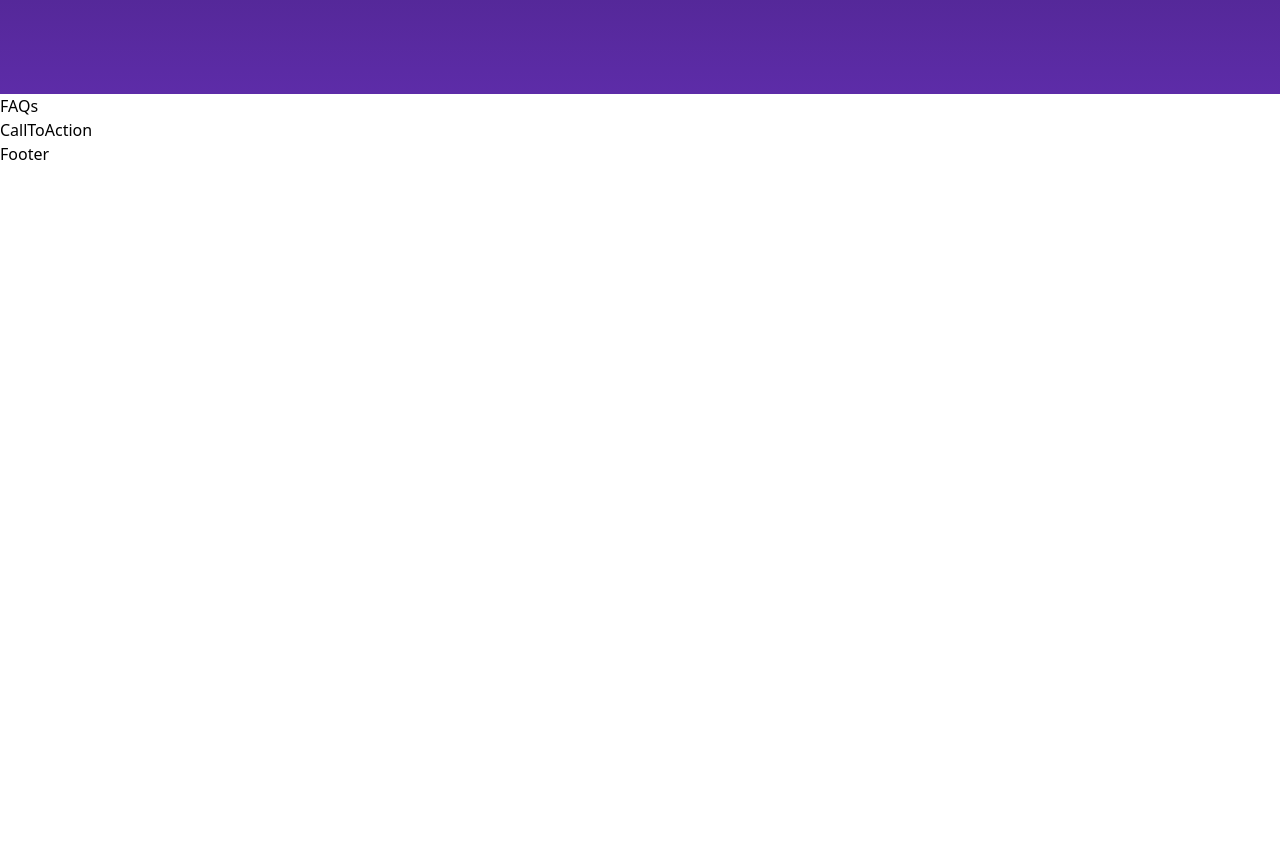
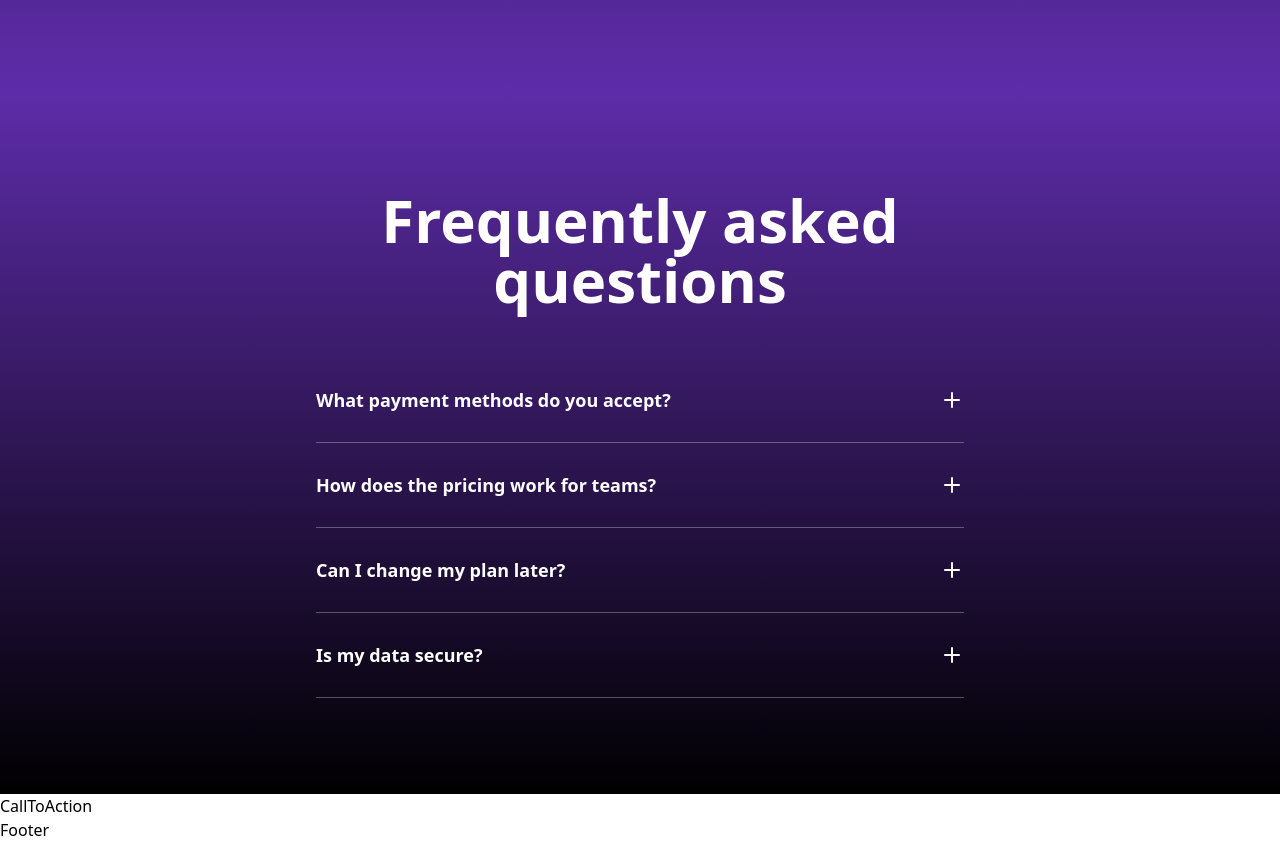
Before and after one commit to virendrapatil24/onetask, a Next.js app: page / in a window 1280 px wide. Shown: the part 2828-3670 px from the top of the page. Before the commit the page ends 2994 px from the top, so only its background shows below. Built offline with nearby package versions, Linux system fonts and the light colour scheme.

Commit message:
adds FAQs section

```diff
--- /dev/null
+++ b/src/components/AccordionItem.tsx
@@ -0,0 +1,30 @@
+"use client";
+
+import PlusIcon from "../assets/icons/plus.svg";
+import MinusIcon from "../assets/icons/minus.svg";
+import { useState } from "react";
+import clsx from "clsx";
+
+interface AccordionItemProps {
+  question: string;
+  answer: string;
+}
+
+const AccordionItem = ({ question, answer }: AccordionItemProps) => {
+  const [isOpen, setIsOpen] = useState(false);
+
+  return (
+    <div className="border-b border-white/30 py-7">
+      <div
+        className="flex items-center hover:cursor-pointer "
+        onClick={() => setIsOpen(!isOpen)}
+      >
+        <span className="flex-1 text-lg font-bold">{question}</span>
+        {isOpen ? <MinusIcon /> : <PlusIcon />}
+      </div>
+      <div className={clsx("mt-4", { hidden: !isOpen })}>{answer}</div>
+    </div>
+  );
+};
+
+export default AccordionItem;
--- a/src/components/FAQs.tsx
+++ b/src/components/FAQs.tsx
@@ -1,7 +1,46 @@
-import React from "react";
+import AccordionItem from "./AccordionItem";
+
+const questions = [
+  {
+    question: "What payment methods do you accept?",
+    answer: "We accept all major credit cards, PayPal, and bank transfers.",
+  },
+  {
+    question: "How does the pricing work for teams?",
+    answer:
+      "Our pricing is based on the number of team members and the features you need. Please contact us for a custom quote.",
+  },
+  {
+    question: "Can I change my plan later?",
+    answer:
+      "Yes, you can upgrade or downgrade your plan at any time through your account settings.",
+  },
+  {
+    question: "Is my data secure?",
+    answer:
+      "Yes, we take data security very seriously and use industry-standard encryption to protect your information.",
+  },
+];
 
 const FAQs = () => {
-  return <div>FAQs</div>;
+  return (
+    <div className="bg-black text-white bg-gradient-to-t from-black to-[#5D2CA8]  py-[72px] sm:py-24">
+      <div className="container">
+        <h2 className="text-5xl sm:text-6xl font-bold text-center max-w-[648px] mx-auto">
+          Frequently asked questions
+        </h2>
+        <div className="mt-12 max-w-[648px] mx-auto">
+          {questions.map((item, index) => (
+            <AccordionItem
+              question={item.question}
+              answer={item.answer}
+              key={index}
+            />
+          ))}
+        </div>
+      </div>
+    </div>
+  );
 };
 
 export default FAQs;
```
